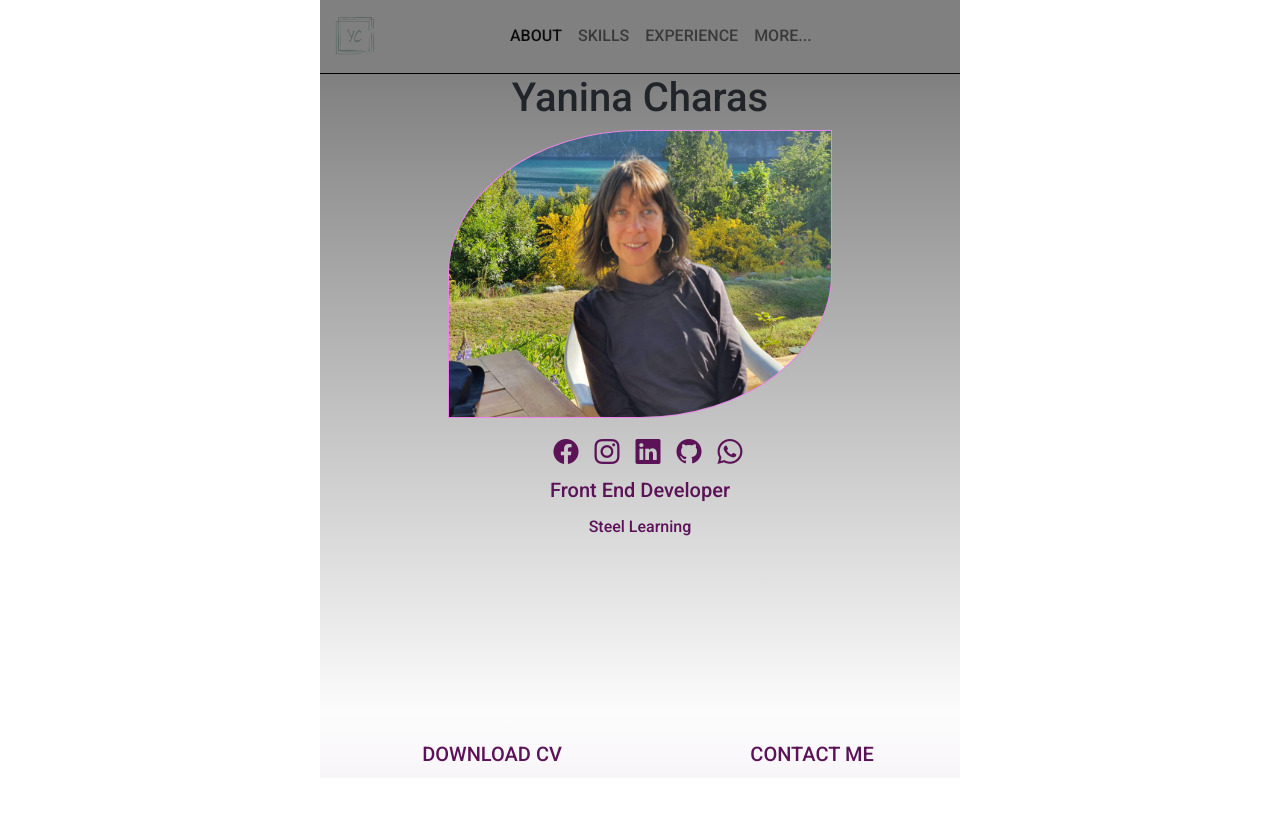
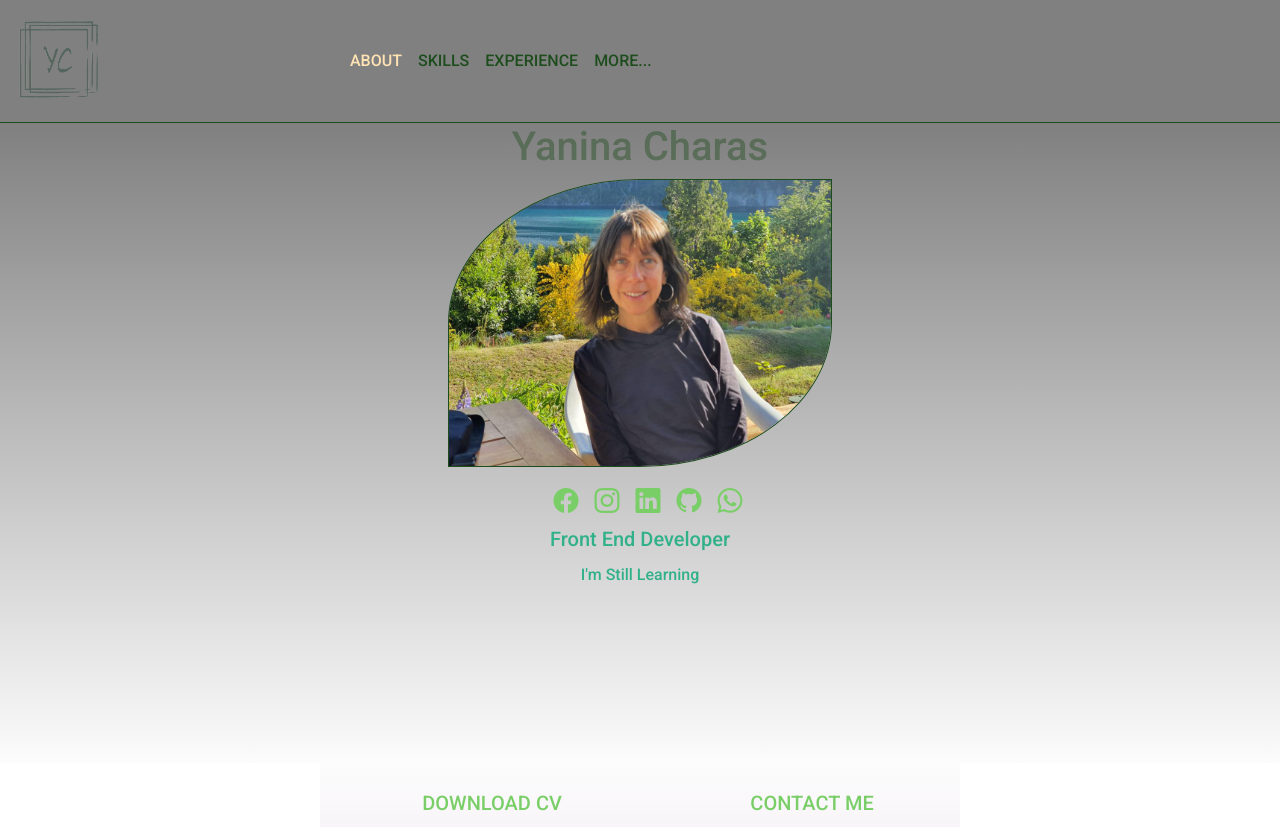
Before and after one commit to YaninaCharas/portfolio, a plain HTML site: page index.html in a window 1280 px wide. Before the commit the page ends 800 px from the top, so only its background shows below. Drawn offline with nearby package versions, Linux system fonts and the light colour scheme.

Commit message:
paleta de colores

```diff
--- a/index.html
+++ b/index.html
@@ -27,7 +27,8 @@
                 <div class="collapse navbar-collapse" id="navbarNav">
                     <ul class="navbar-nav">
                       <li class="nav-item">
-                        <a class="nav-link active" aria-current="page" href="#">ABOUT</a>
+                        <!-- <a class="nav-link active item-elegido" aria-current="page" href="#">ABOUT</a> -->
+                        <a class="nav-link item-elegido " aria-current="page" href="#">ABOUT</a>
                       </li>
                       <li class="nav-item">
                         <a class="nav-link" href="#">SKILLS</a>
@@ -55,7 +56,7 @@
                 <a href="https://www.whatsapp.com" target="_blank" class="bi-whatsapp"></a>
             </div>
             <h5>Front End Developer</h5>
-            <h6>Steel Learning</h6>
+            <h6>I'm Still Learning</h6>
         </div>
     </main>
     <footer class="footer-mail center-footer">
--- a/scss/_variables.scss
+++ b/scss/_variables.scss
@@ -3,3 +3,9 @@ $color-wp:#25D366;
 $color-itg:#ed6c06;
 $color-lkdn:#0a66c2;
 $violet-transparent:#5b1257;
+$verde:#1e4d1d;
+$verde-transparente: #1e4d1d6d;
+$verde-oscuro: #31B189;
+$verde-claro:#7ACE67;
+$anaranjado:#FFC872;
+$piel:#FFE3B3;
--- a/scss/style.scss
+++ b/scss/style.scss
@@ -10,42 +10,52 @@ body{
     min-height: 100vh;
     background-color: white;
 }
-.navbar{
-    width: 50%;
-    margin-left: 25%;
-}
+
 .navbar-brand{
     width: 25%;
     padding: 0;
+}
+.navbar a{
+    color: $verde;
+    &:hover{
+        transform: scale(1.1);
+        color: $verde-claro;
+    }
+}
+.nav-link.item-elegido{
+    color:$piel;
+    &:hover{
+        color: $anaranjado;
+    }
 }
 .img-logo{
     width: 30%;
 }
 .color-gray{
     background-color: gray;
-    border-bottom: 0.1rem solid black;
+    border-bottom: 0.1rem solid $verde;
 }
 h1{
     text-align: center;
     font-weight: 100 ;
+    color: $verde-transparente;
 }
 h5, h6{
     padding-top: 0.4rem;
     text-align: center;
-    color: $violet-transparent;
+    color: $verde-oscuro;
 }
 .inicio{
     background: rgb(248,245,249);
     background: linear-gradient(0deg, rgba(252,252,252,1) 0%, rgba(128,128,128,1) 100%);
-    width: 50%;
+    width: 100%;
     min-height: 80vh;
-    margin-left: 25%;
 }
 .image-inicio{
-    width: 60%;
+    width: 30%;
     height: auto;
     margin: 0 auto;
-    border: 1px solid violet;
+    border: 1px solid $verde;
     border-bottom-right-radius: 50%;
     border-top-left-radius: 50%;
     display: flex;
@@ -64,7 +74,7 @@ h5, h6{
     padding-left: 1rem;
     font-size: 25px;
     text-decoration: none;
-    color:$violet-transparent;
+    color:$verde-claro;
     align-items: center;
 }
 
```
Also changed, not shown: css/style.css, 1 other file.
